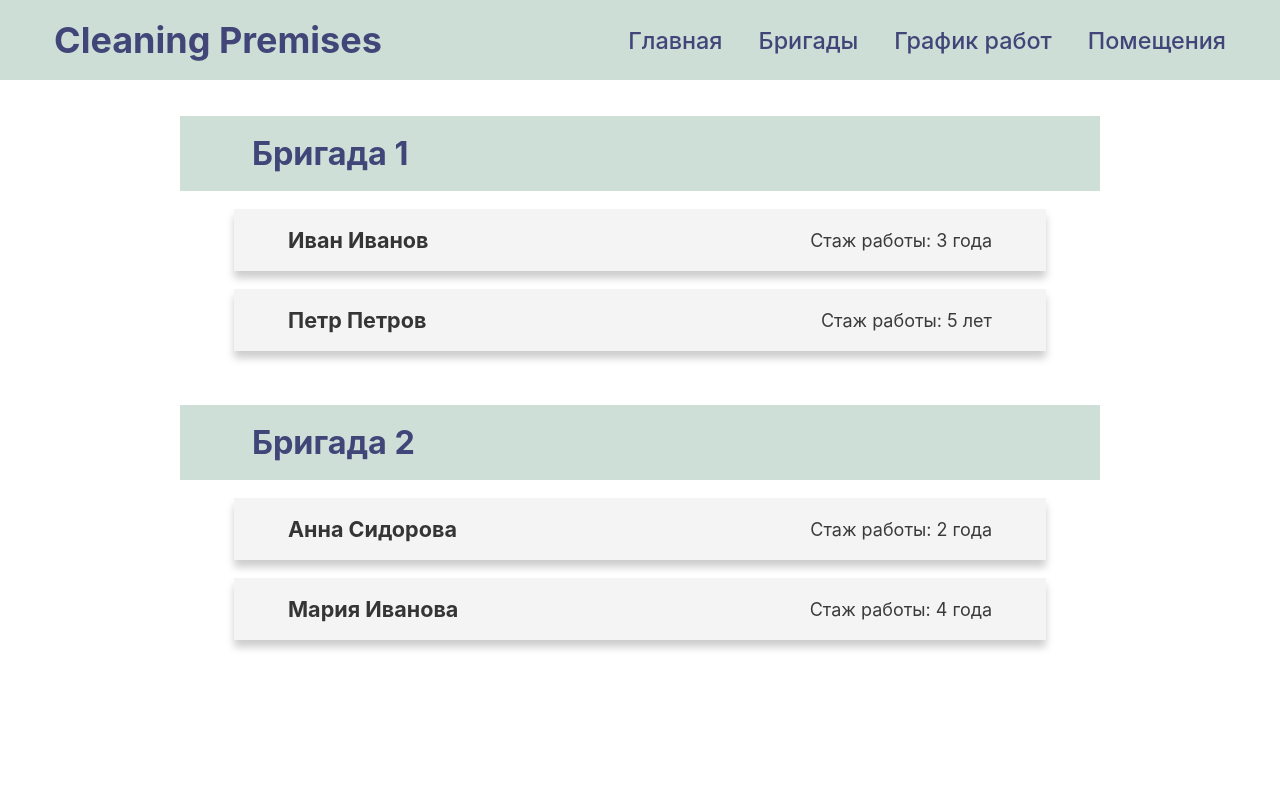
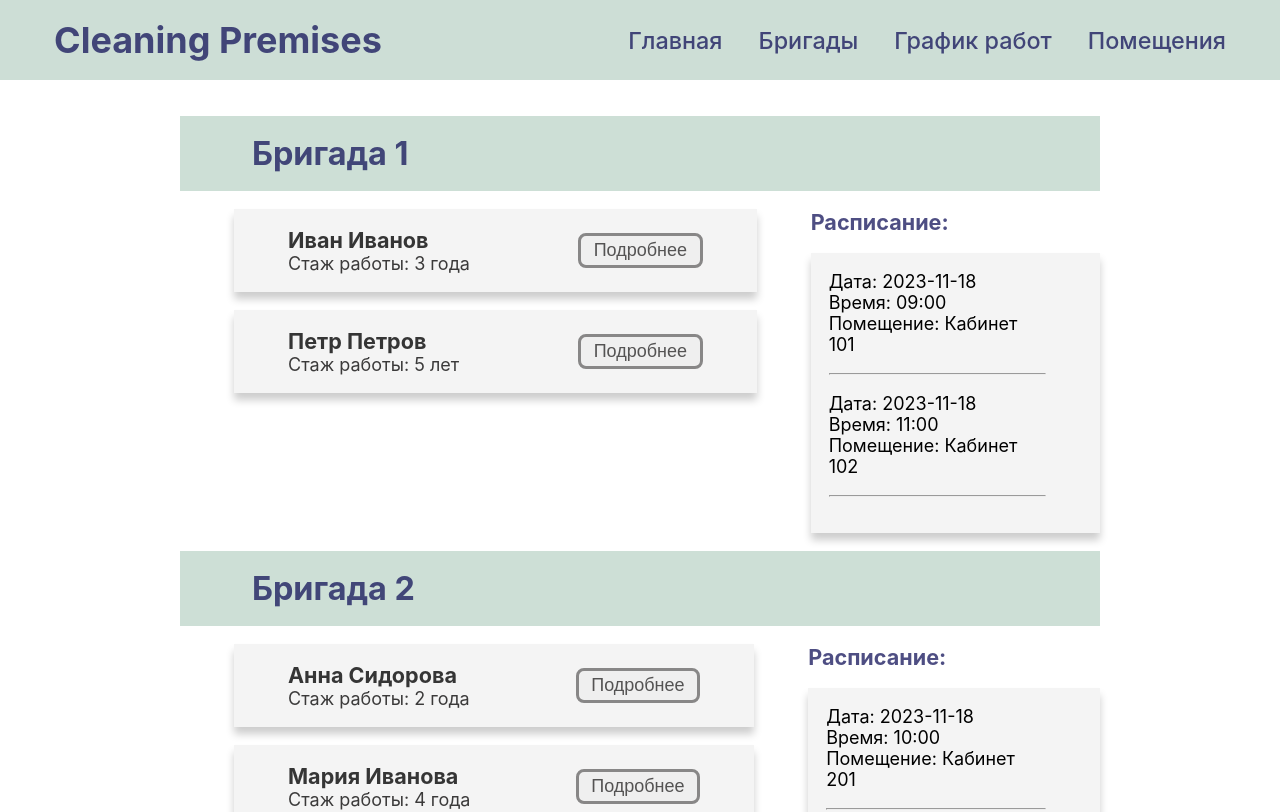
Before and after one commit to ppank0/cleaning-premises, a React (Create React App) app in the folder cleaning-premises/: page /brigades in a window 1280 px wide. Shown: the top 812 px of the page. Built offline with nearby package versions, Linux system fonts and the light colour scheme.

Commit message:
feat: add component BrigadeItem and correct component AboutUs

```diff
--- a/cleaning-premises/src/components/BrigadeItem.jsx
+++ b/cleaning-premises/src/components/BrigadeItem.jsx
@@ -1,40 +1,123 @@
 import React, { useState } from "react";
 import './../styles/brigadeItem.css'
+import MyPopup from './CustomPopup'
+
 
 const BrigadeItem = ({brigade}) => {
   const [selectedMember, setSelectedMember] = useState(null);
+  const [isShow, setIsShow] = useState(true);
+  const [editedMember, setEditedMember] = useState(null);
 
-    const handleDoubleClick = (member) => {
-    setSelectedMember(member);
-  };
-  const handleCloseModal = () => {
-    setSelectedMember(null);
-  };
+  function handleMemberChange(member) {
+    setIsShow(false);
+    setEditedMember(member);
+  }
+
+  function handleInputChange(event) {
+    const { name, value } = event.target;
+    setEditedMember((prevMember) => ({
+      ...prevMember,
+      [name]: value,
+    }));
+  }
+
+  function handleSaveChanges(other) {
+    console.log('Сохранены изменения:', editedMember);
+
+    setEditedMember(null);
+    setSelectedMember(editedMember);
+    brigade.members.map(member=>{
+      if(member.id === other.id){
+        member.name = editedMember.name;
+        member.contact = editedMember.contact;
+        member.experience = editedMember.experience;
+      }
+    })
+    setIsShow(true);
+
+  }
+
+  function handleCancelChanges() {
+    setIsShow(true);
+    setEditedMember(null);
+  }
     return (
         <div className="brigade-container">
             <div className="brigadeItem-title">
                 <h2 className="brigade-name">{brigade.name}</h2>
             </div>
+            <div className="brigade-body-container">
+              <div className="brigade-member">
                 <ul className="brigadeItem-member-container">
                     {brigade.members.map(member => (
-                    <li key={member.id} onDoubleClick={() => handleDoubleClick(member)}>
+                        <li key={member.id} >
+                          <div className="brigade_member-textbox">
                             <h3 className="brigadeItem_member-name">{member.name}</h3>
                             <p>Стаж работы: {member.experience}</p>
+                          </div>
+
+                            <MyPopup
+                              buttonText = "Подробнее"
+                              popupContent = {<div style={{display: 'flex',
+                                        gap: '2rem', padding:'2rem 3rem'}}>
+                              <img src={member.img} alt="img"  style={{width:'50%'}}/>
+                                 {isShow ? <div style={{fontSize:'1.2rem'}}>
+                                  <p style={{fontSize:'2rem', margin:'1.5rem 0'}}>{member.name}</p>
+                                  <p style={{marginBottom:'.5rem'}}>Контакты: {member.contact}</p>
+                                  <p style={{marginBottom:'.7rem'}}>Стаж работы: {member.experience}</p>
+                                  <button className="popup-btn" onDoubleClick={() => handleMemberChange(member)}>Изменить</button>
+                                </div> : <div style={{display: 'flex', flexDirection:'column'}}>
+                                  <label htmlFor="name">Имя</label>
+                                  <input
+                                    type="text"
+                                    name="name"
+                                    value={editedMember?.name || ''}
+                                    onChange={handleInputChange}
+                                  />
+                                  <label htmlFor="contact">Контакты</label>
+                                  <input
+                                    type="text"
+                                    name="contact"
+                                    value={editedMember?.contact || ''}
+                                    onChange={handleInputChange}
+                                  />
+                                  <label htmlFor="experience">Стаж работы</label>
+                                  <input
+                                    type="text"
+                                    name="experience"
+                                    value={editedMember?.experience || ''}
+                                    onChange={handleInputChange}
+                                  />
+                                    <div style={{display:'flex', gap:'1rem', marginTop:'1rem'}}>
+                                      <button onClick={() => handleSaveChanges(member)}>Сохранить</button>
+                                      <button onClick={handleCancelChanges}>Отмена</button>
+                                    </div>
+                                </div>}
+                              </div>}
+                            />
+
                         </li>
                     ))}
                 </ul>
+              </div>
 
-            {selectedMember && (
-    <div className="modal-overlay">
-      <div className="modal">
-        <h3>{selectedMember.name}</h3>
-        <p>Стаж работы: {selectedMember.experience}</p>
-        <button onClick={handleCloseModal}>Закрыть</button>
+              <div className="brigadeItem-schedule">
+                <h3 className="brigadeItem_schedule-title">Расписание:</h3>
+                <div className="brigade_schedule-textbox">
+                  {brigade.schedule.map(item => (
+                          <li key={item.id}>
+                              <p className="brigadeItem_shedule date">Дата: {item.date}</p>
+                              <p className="brigadeItem_shedule time">Время: {item.time}</p>
+                              <p className="brigadeItem_shedule room">Помещение: {item.room}</p>
+                              <hr />
+                          </li>
+                      ))}
                 </div>
               </div>
-  )}
+            </div>
         </div>
   );
-}
+};
+
 
 export default BrigadeItem;
```
Also changed, not shown: cleaning-premises/src/components/AboutUs.jsx (+14 -5 lines). Lines whose indentation alone changed are shown as unchanged.
